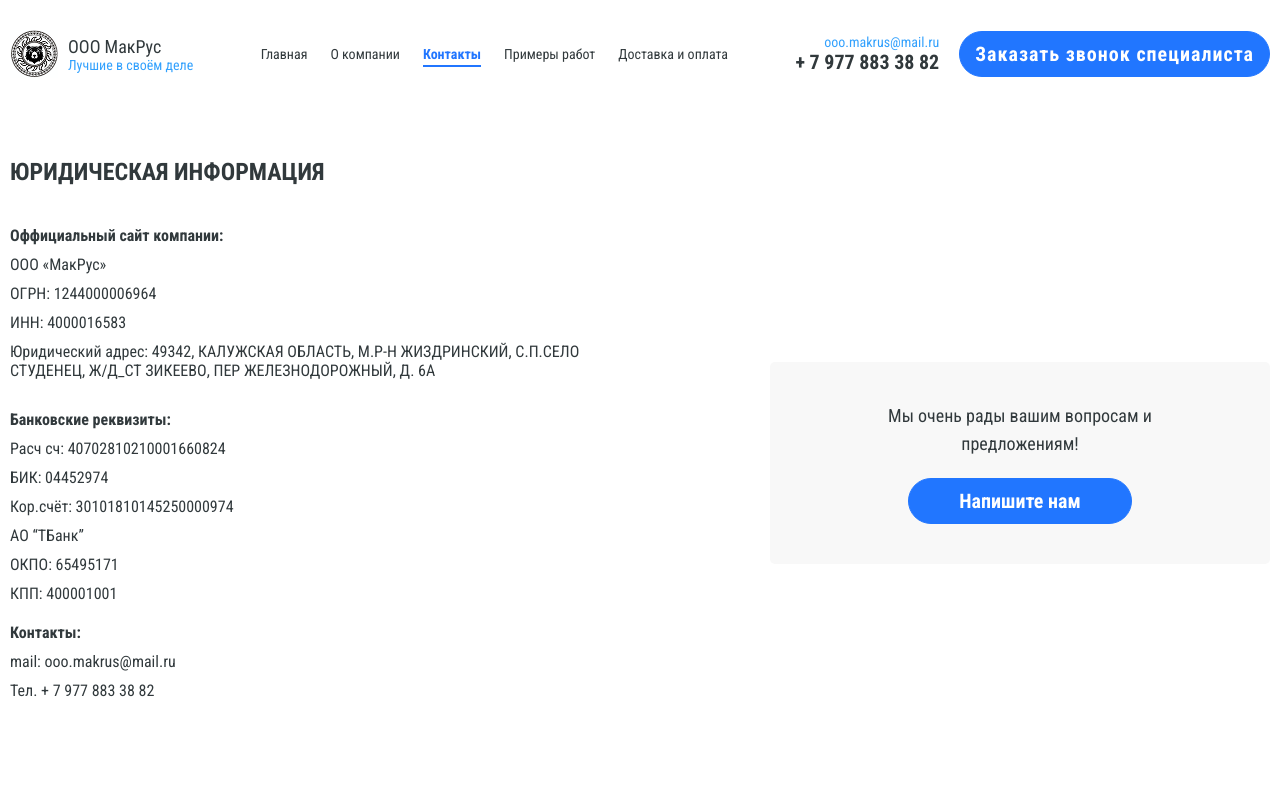
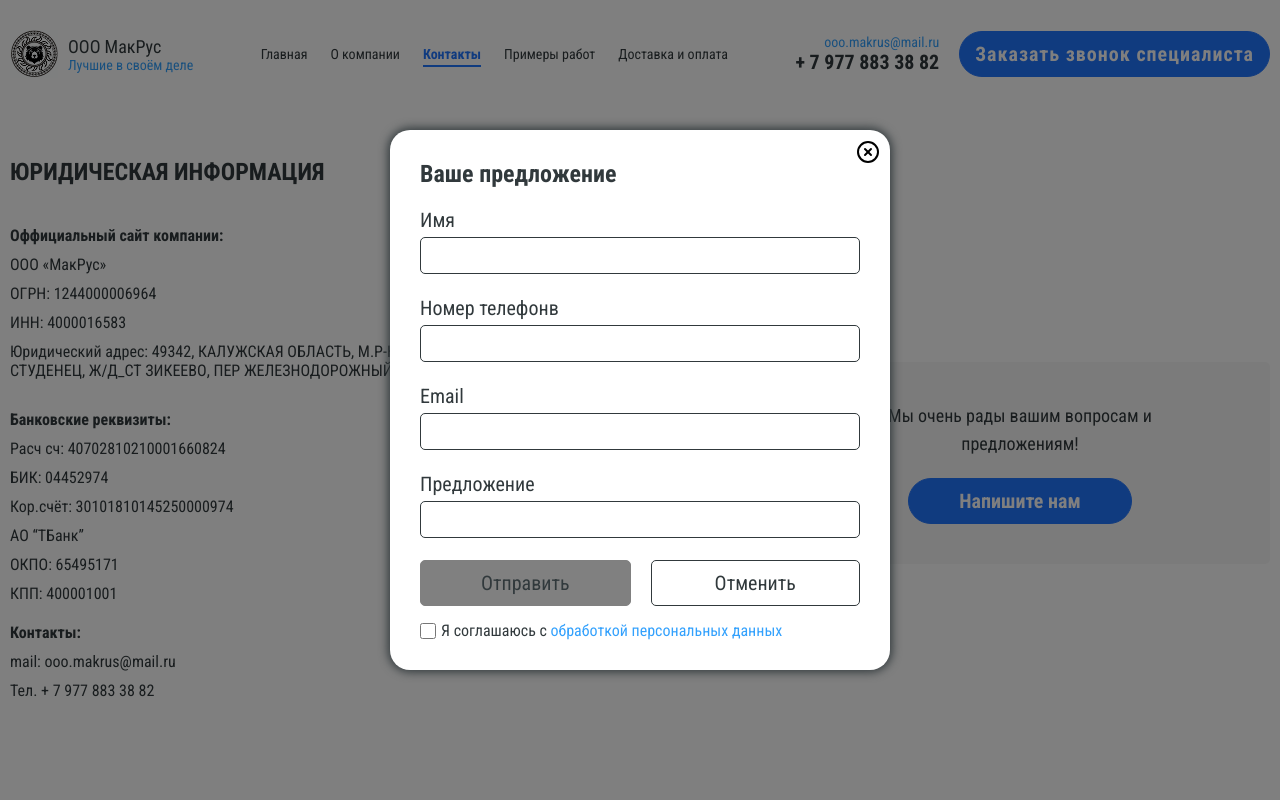
Before and after one commit to Fryaner/makrus, a Vue app: page /contacts in a window 1280 px wide. Both pictures are taken after a click on the button "Напишите нам". Shown: the top 800 px of the page. Built offline with nearby package versions, Linux system fonts and the light colour scheme.

Commit message:
Добавил еещ форму

```diff
--- a/src/components/form/index.vue
+++ b/src/components/form/index.vue
@@ -46,7 +46,7 @@
                     </div>
                 </div>
             </div>
-            <div v-else>
+            <div v-else-if="store.type === 2">
                 <div v-show="store.stage === 1">
                     <div class="form__main">
                         <div class="form__radio">
@@ -166,6 +166,38 @@
                                 <input id="yes" type="checkbox" v-model="store.isSogals"/>
                             </div>
                         </div>
+                    </div>
+                </div>
+            </div>
+            <div class="form__main" v-else-if="store.type === 3">
+                <div class="form__input">
+                    <label :class="{ errorText: v$.name.$errors.length }" for="name">Имя</label>
+                    <input id="name" :class="{ error: v$.name.$errors.length }" type="text" name="Имя" v-model="state.name"/>
+                    <p :class="{ errorText: v$.name.$errors.length }" v-if="v$.name.$errors.length">Необходимо заполнить поле</p>
+                </div>
+                <div class="form__input">
+                    <label for="name">Номер телефонв</label>
+                    <input id="name" type="text" name="Номер телефона"/>
+                </div>
+                <div class="form__input">
+                    <label for="name">Email</label>
+                    <input id="name" type="text" name="Email"/>
+                </div>
+                <div class="form__input">
+                    <label for="name">Предложение</label>
+                    <input id="name" type="text" name="Пожелание"/>
+                </div>
+                <input v-show="false" v-model="store.title" name="Тип Заявки"/>
+                <div class="form__bottom">
+                    <div class="form__btns">
+                        <div class="form__btns-main">
+                            <button type="submit" class="form__send" :disabled="!store.isSogals">Отправить</button>
+                            <button class="form__close-2" type="button" @click="store.changePopUp">Отменить</button>
+                        </div>
+                    </div>
+                    <div class="form__yes">
+                        <label for="yes">Я соглашаюсь с <a href="">обработкой персональных данных</a></label>
+                        <input id="yes" type="checkbox" v-model="store.isSogals"/>
                     </div>
                 </div>
             </div>
--- a/src/pages/contactsPage.vue
+++ b/src/pages/contactsPage.vue
@@ -28,11 +28,22 @@
             </div>
             <div class="contacts__form">
                 <p class="contacts__invite">Мы очень рады вашим вопросам и предложениям!</p>
-                <button class="contacts__btn">Напишите нам</button>
+                <button @click="openModal()" class="contacts__btn">Напишите нам</button>
             </div>
         </div>
     </section>
 </template>
+
+<script setup>
+import { useCounterStore } from '@/store/index'
+const store = useCounterStore()
+
+function openModal() {
+    store.changePopUp()
+    store.changeTitile('Ваше предложение')
+    store.changeType(3)
+}
+</script>
 
 <style lang="scss" scoped>
 .contacts {
```
